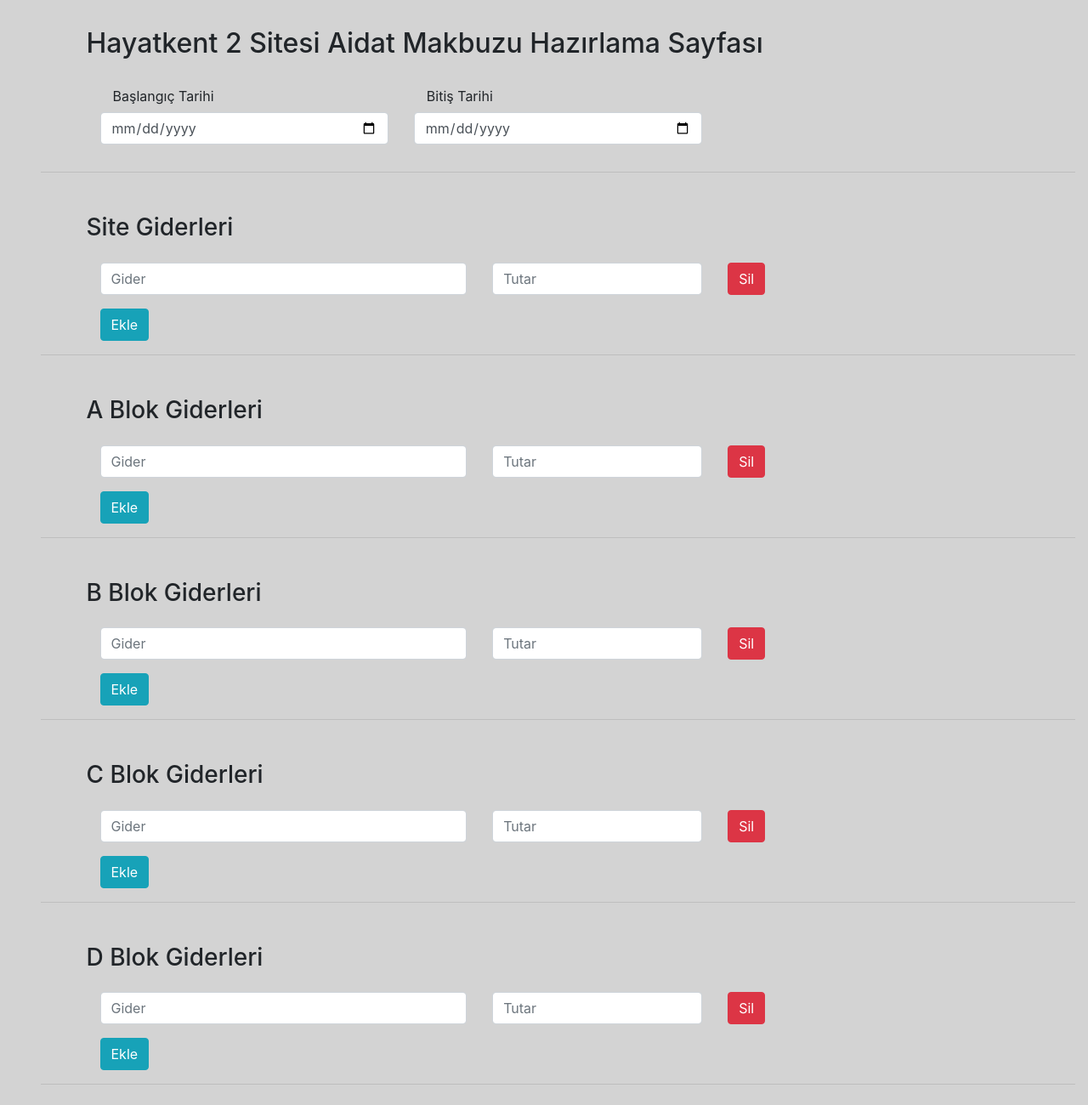
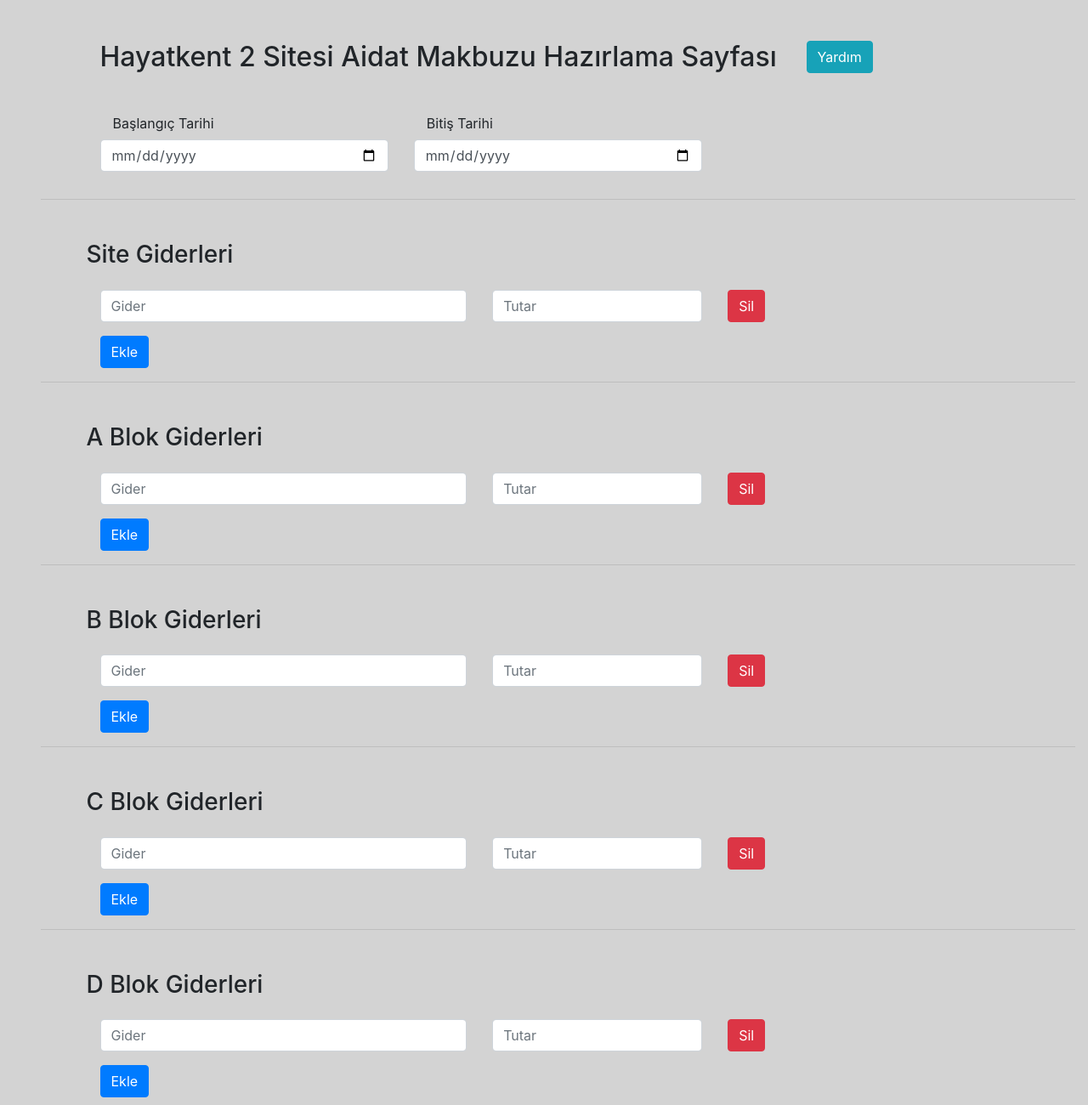
Before and after one commit to cihan-cetin/hayatkent2, a plain HTML site: page index.html in a window 1280 px wide. Shown: the top 1300 px of the page at 85% size. Drawn offline with nearby package versions, Linux system fonts and the light colour scheme.

Commit message:
Help Button Added

```diff
--- a/index.html
+++ b/index.html
@@ -18,7 +18,16 @@
 		<form method="GET" action="print.html">
 			<!--  Baslangic ve Bitis Tarihleri  -->
 			<div class="container">
-				<h2>Hayatkent 2 Sitesi Aidat Makbuzu Hazırlama Sayfası</h2>
+				<div class="row">
+					<div class="col-9">
+						<h2>Hayatkent 2 Sitesi Aidat Makbuzu Hazırlama Sayfası</h2>
+					</div>
+					<div class="col-3">
+						<a href="https://github.com/cihan-cetin/hayatkent2#readme" target="_blank">
+							<button type="button" class="btn btn-info">Yardım</button>
+						</a>
+					</div>
+				</div>
 				<div class="row">
 					<div class="col-4">
 						<label for="baslangic-tarihi" class="col-6 col-form-label"
@@ -54,7 +63,7 @@
 					</div>
 				</div>
 				<div id="newRow1"></div>
-				<button id="addRow1" type="button" class="btn btn-info">Ekle</button>
+				<button id="addRow1" type="button" class="btn btn-primary">Ekle</button>
 			</div>
 			<hr>
 
@@ -77,7 +86,7 @@
 					</div>
 				</div>
 				<div id="newRow2"></div>
-				<button id="addRow2" type="button" class="btn btn-info">Ekle</button>
+				<button id="addRow2" type="button" class="btn btn-primary">Ekle</button>
 			</div>
 			<hr>
 
@@ -100,7 +109,7 @@
 					</div>
 				</div>
 				<div id="newRow3"></div>
-				<button id="addRow3" type="button" class="btn btn-info">Ekle</button>
+				<button id="addRow3" type="button" class="btn btn-primary">Ekle</button>
 			</div>
 			<hr>
 
@@ -123,7 +132,7 @@
 					</div>
 				</div>
 				<div id="newRow4"></div>
-				<button id="addRow4" type="button" class="btn btn-info">Ekle</button>
+				<button id="addRow4" type="button" class="btn btn-primary">Ekle</button>
 			</div>
 			<hr>
 
@@ -146,7 +155,7 @@
 					</div>
 				</div>
 				<div id="newRow5"></div>
-				<button id="addRow5" type="button" class="btn btn-info">Ekle</button>
+				<button id="addRow5" type="button" class="btn btn-primary">Ekle</button>
 			</div>
 			<hr>
 
@@ -169,7 +178,7 @@
 					</div>
 				</div>
 				<div id="newRow6"></div>
-				<button id="addRow6" type="button" class="btn btn-info">Ekle</button>
+				<button id="addRow6" type="button" class="btn btn-primary">Ekle</button>
 			</div>
 			<hr>
 
@@ -192,7 +201,7 @@
 					</div>
 				</div>
 				<div id="newRow7"></div>
-				<button id="addRow7" type="button" class="btn btn-info">Ekle</button>
+				<button id="addRow7" type="button" class="btn btn-primary">Ekle</button>
 			</div>
 			<hr>
 
--- a/main.css
+++ b/main.css
@@ -9,7 +9,7 @@ input::-webkit-inner-spin-button {
 }
 
 
-.btn-info{
+.btn-primary{
 	margin-left: 1em;
 }
 
```
